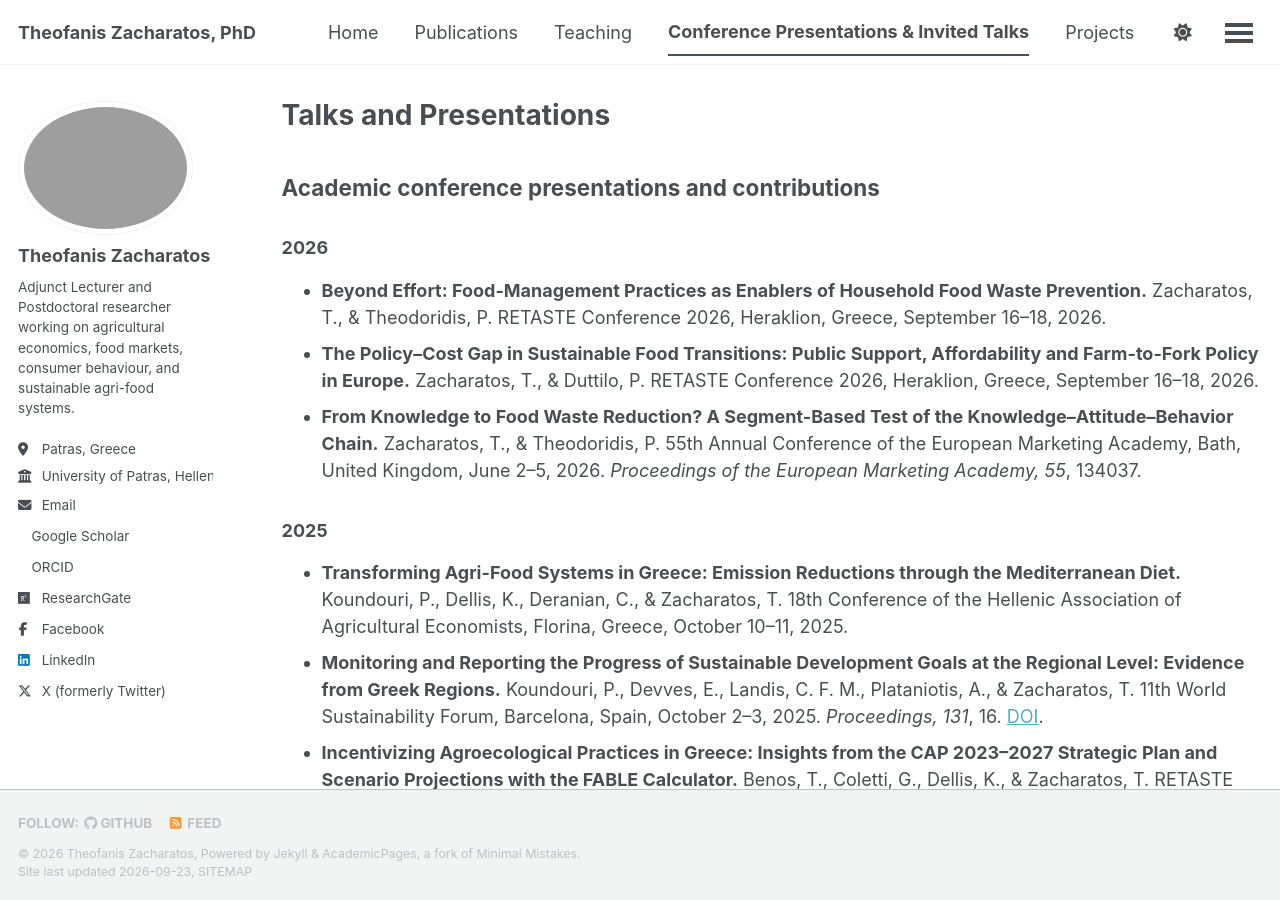
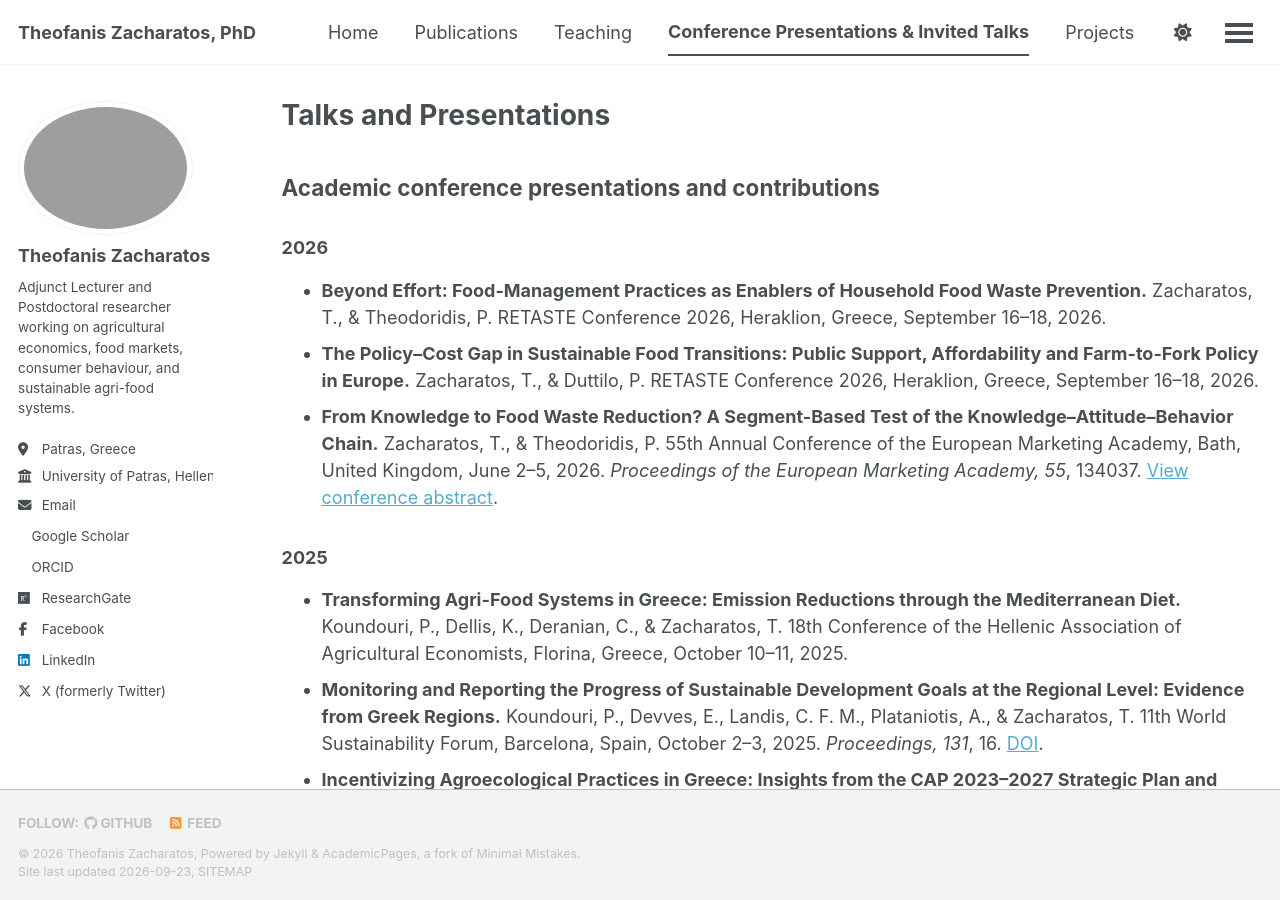
Before and after one commit to TheofanisZacharatos/theofaniszacharatos.github.io, a Jekyll site: the page built from _pages/talks.html, in a window 1280 px wide and 900 px high. Built offline with Jekyll 4.4.1, drawn with Linux system fonts in a browser that asks for light colours; a style sheet for code colours, icons or effects is not loaded.

Commit message:
Update talks.html

```diff
--- a/_pages/talks.html
+++ b/_pages/talks.html
@@ -25,6 +25,7 @@ author_profile: true
     55th Annual Conference of the European Marketing Academy,
     Bath, United Kingdom, June 2–5, 2026.
     <em>Proceedings of the European Marketing Academy, 55</em>, 134037.
+    <a href="https://proceedings.emac-online.org/index.cfm?abstractid=A2026-134037">View conference abstract</a>.
   </li>
 </ul>
 
```
